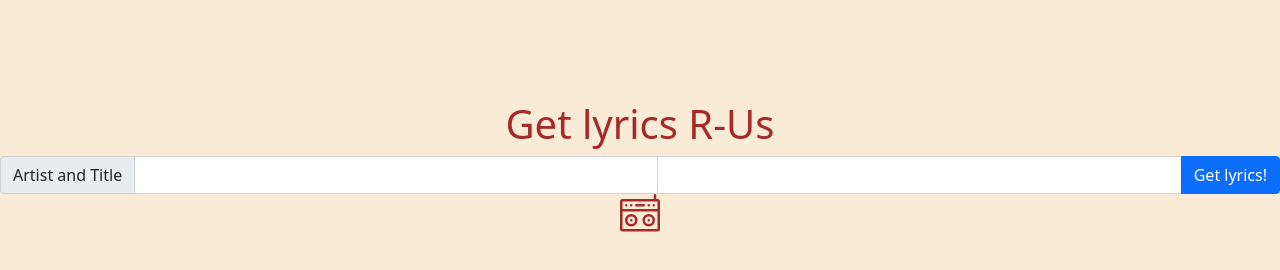
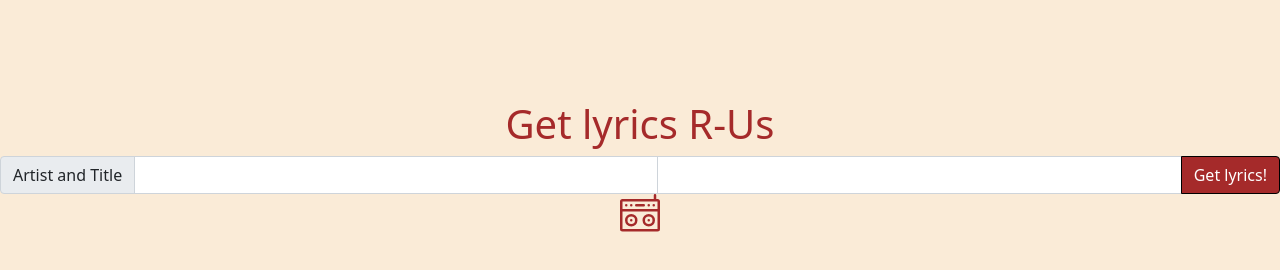
Before and after one commit to Jess-Morrison/Lyrics-API-, a website built with webpack: page src/index.html in a window 1280 px wide. Built offline with nearby package versions, Linux system fonts and the light colour scheme; some icons are missing.

Commit message:
Changed button color

```diff
--- a/src/scripts/main.js
+++ b/src/scripts/main.js
@@ -26,7 +26,7 @@ const form = () => {
   <span class="input-group-text">Artist and Title</span>
   <input id="artist" type="text" aria-label="Artist name" class="form-control">
   <input id="title" type="text" aria-label="Title" class="form-control">
-  <button class="btn btn-primary" id="button" type="submit" >Get lyrics!</button>
+  <button class="btn btn-primary" id="button" type="submit" style="background-color: brown; border-color: black" >Get lyrics!</button>
 </div>`;
   renderToDom('#app', domString);
 };
--- a/src/styles/main.scss
+++ b/src/styles/main.scss
@@ -7,4 +7,5 @@ body {
   color: brown;
   text-align: center;
   margin-top: 100px;
+
 }
```
